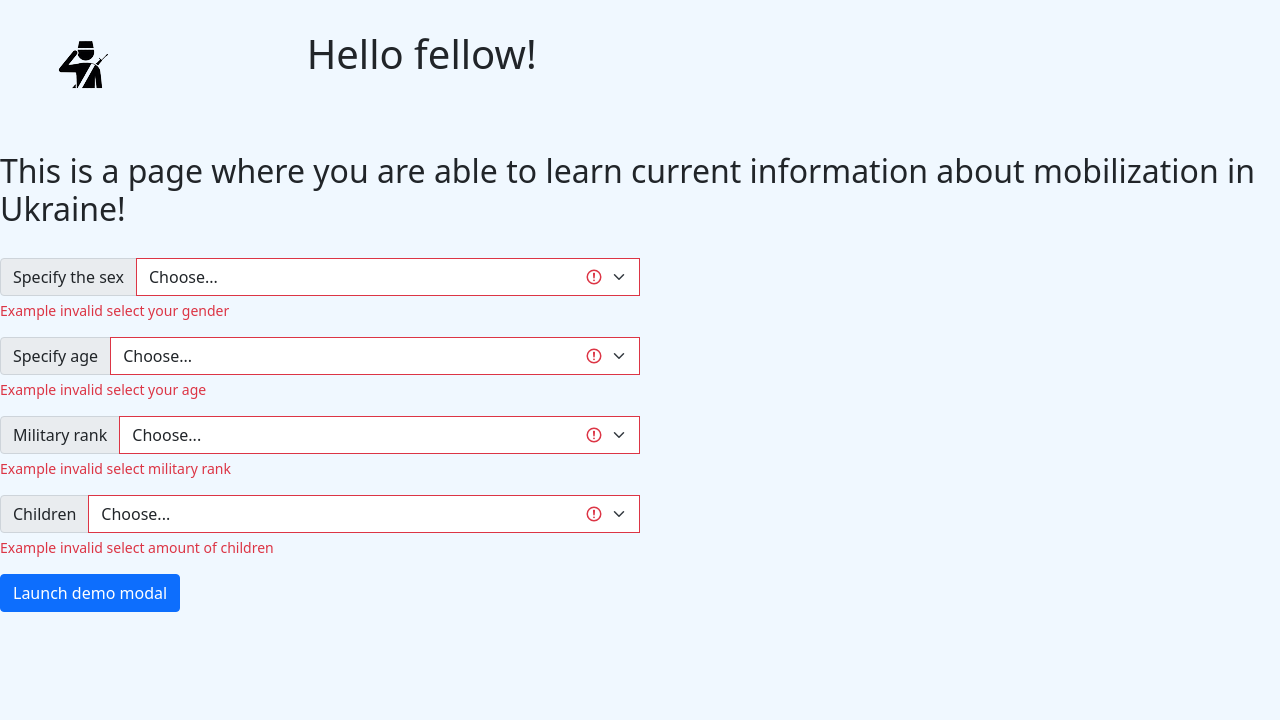
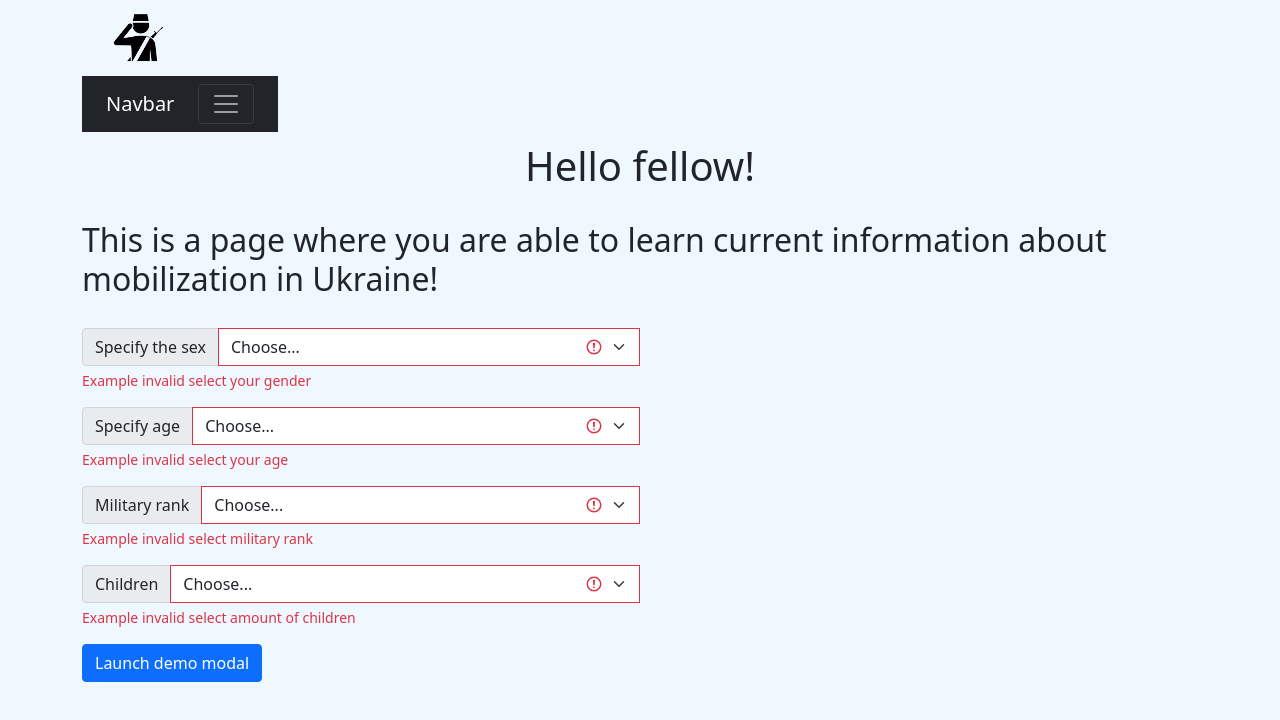
Before and after one commit to vladik4839/git-test, a plain HTML site: page index.html in a window 1280 px wide. Drawn offline with nearby package versions, Linux system fonts and the light colour scheme.

Commit message:
add navbar, fixed logo

```diff
--- a/index.html
+++ b/index.html
@@ -12,13 +12,59 @@
   <link rel="stylesheet" href="style.css" >
 </head>
 <body>
-<div class="row g-0">
-  <div class="col-sm-1 col-md-1"> <div id="logo"> </div> </div>
-  <div class="col-sm-2 col-md-6"> <h1>Hello fellow!</h1>  </div>
+
+<div class="container">
+  <div class="row">
+    <div class="col-3"><div id="logo"></div>
+    <div class="col-9">
+      <nav class="navbar navbar-dark bg-dark">
+<!--      <nav class="navbar navbar-expand-lg navbar-light bg-light">-->
+        <div class="container-fluid">
+          <a class="navbar-brand" href="#">Navbar</a>
+          <button class="navbar-toggler" type="button" data-bs-toggle="collapse" data-bs-target="#navbarNav" aria-controls="navbarNav" aria-expanded="false" aria-label="Toggle navigation">
+            <span class="navbar-toggler-icon"></span>
+          </button>
+          <div class="collapse navbar-collapse" id="navbarNav">
+            <ul class="navbar-nav">
+              <li class="nav-item">
+                <a class="nav-link active" aria-current="page" href="#">Home</a>
+              </li>
+              <li class="nav-item">
+                <a class="nav-link" href="#">Features</a>
+              </li>
+              <li class="nav-item">
+                <a class="nav-link" href="#">Pricing</a>
+              </li>
+              <li class="nav-item">
+                <a class="nav-link disabled" href="#" tabindex="-1" aria-disabled="true">Disabled</a>
+              </li>
+            </ul>
+          </div>
+        </div>
+<!--      </nav>-->
+      </nav>
+    </div>
+  </div>
 </div>
 
-<div class="row g-0">
+
+
+<!--<div class="row">-->
+<!--  <div class="col-6">-->
+<!--    <div class="row">-->
+<!--      <div class="col-3">3</div>-->
+<!--      <div class="col">all left space</div>-->
+<!--    </div>-->
+<!--  </div>-->
+<!--  <div class="col-6">-->
+<!--    6-->
+<!--  </div>-->
+
+<!--</div>-->
+
+
 <!--  <div class="col-6 col-md-8"><h1>Hello fellow!</h1>-->
+  <h1>Hello fellow!</h1>
     <h2>This is a page where you are able to learn current information about mobilization in Ukraine!</h2>
     <form class="was-validated">
       <div class="input-group mb-3" id="gender-container">
--- a/style.css
+++ b/style.css
@@ -3,23 +3,25 @@ body {
     background-attachment: fixed;
 
 }
+/*#logo {*/
+/*    display: inline-block;*/
+/*    margin: 40px; !* margin: 20px was off *!*/
+/*    float: left;*/
+/*    height: 10px;*/
+/*    width: 10px; !* correct proportions to specified height *!*/
+/*    background-color: aliceblue;*/
+/*}*/
+
 #logo {
-    display: inline-block;
-    margin: 40px; /* margin: 20px was off */
-    float: left;
-    height: 10px;
-    width: 10px; /* correct proportions to specified height */
-    background-color: aliceblue;
-}
-
-div#logo {
-    width:87px;
     height:50px;
     background:url('images/asoldier.png');
     background-repeat: no-repeat;
+    margin: .8rem;
 }
 
-h1 { margin: 30px 200px; }
+h1 {
+    text-align: center;
+    margin: 10px 50px; }
 
 h2 {
     display: grid;
```
